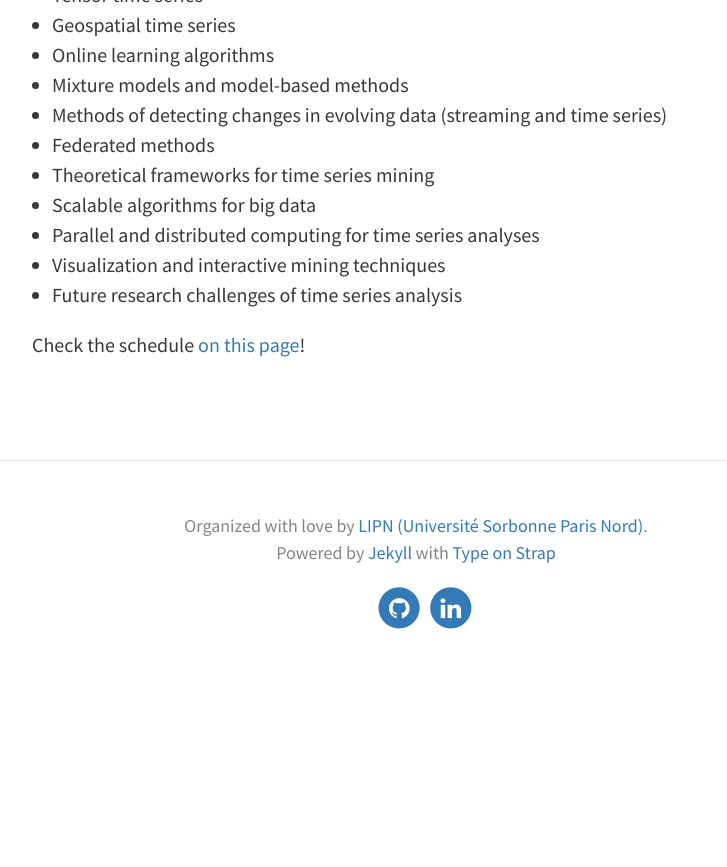
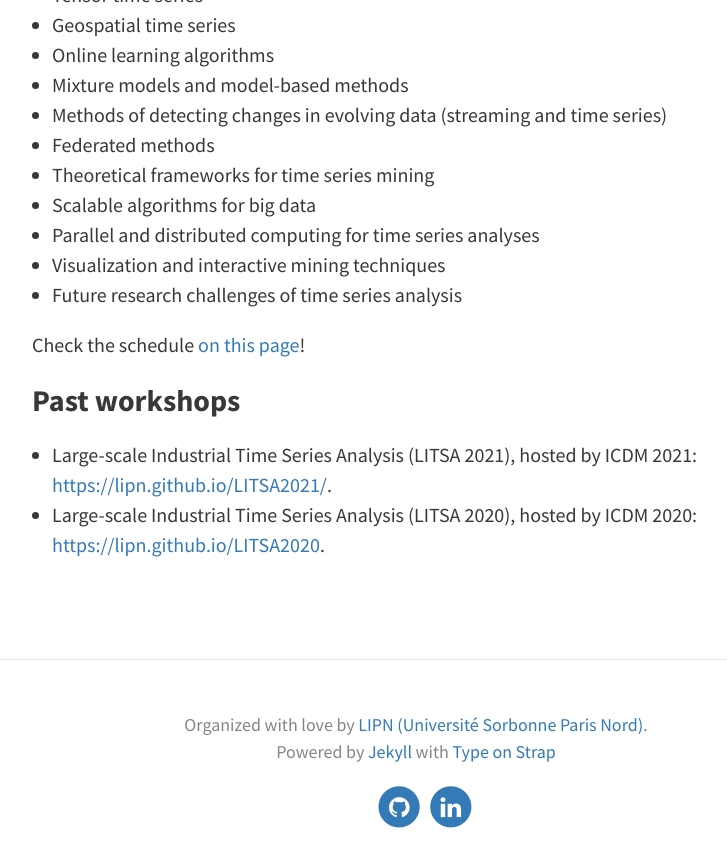
Before and after one commit to lipn/LITSA2023, a Jekyll site: the page built from pages/workshop.md, in a window 1280 px wide and 900 px high, scrolled down 893 px. Shown: the top 867 px of the window, without its empty margins (224-951 px from the left). Built offline with Jekyll 4.4.1, drawn with Linux system fonts in a browser that asks for light colours; before the commit the page ends 1594 px from its top, so only the background shows below that.

Commit message:
Update workshop.md

```diff
--- a/pages/workshop.md
+++ b/pages/workshop.md
@@ -29,3 +29,8 @@ This includes but is not restricted to the following topics:
 * Future research challenges of time series analysis
 
 Check the schedule [on this page](/LITSA2023/program)!
+
+### Past workshops
+
+* Large-scale Industrial Time Series Analysis (LITSA 2021), hosted by ICDM 2021: [https://lipn.github.io/LITSA2021/](https://lipn.github.io/LITSA2021/).
+* Large-scale Industrial Time Series Analysis (LITSA 2020), hosted by ICDM 2020: [https://lipn.github.io/LITSA2020](https://lipn.github.io/LITSA2020).
```
